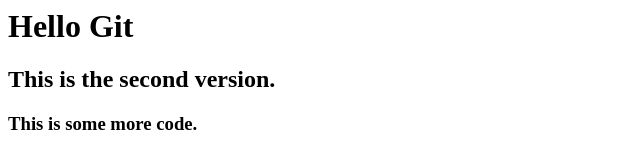
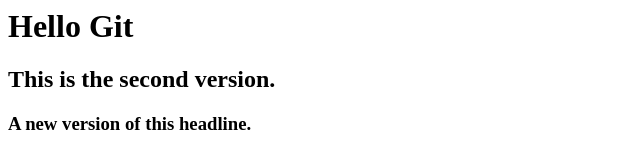
Before and after one commit to scgeier/git_test2, a plain HTML site: page index.html in a window 1280 px wide. Shown: the whole page, without its empty margins (0-640 px from the left). Drawn offline with Linux system fonts and the light colour scheme.

Commit message:
Wrote a new version of the h3 headline

```diff
--- a/index.html
+++ b/index.html
@@ -5,6 +5,6 @@
 <body>
   <h1>Hello Git</h1>
   <h2>This is the second version.</h2>
-  <h3>This is some more code.</h3>
+  <h3>A new version of this headline.</h3>
 </body>
 </html>
```
